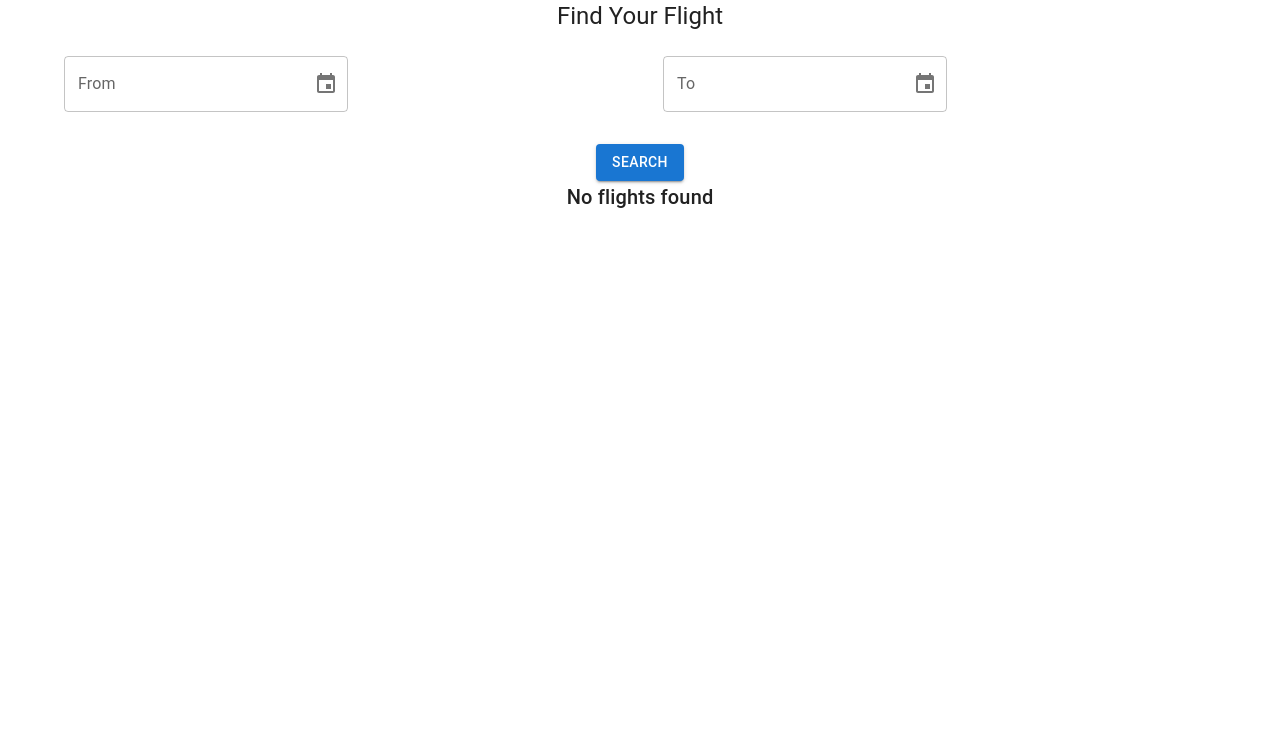
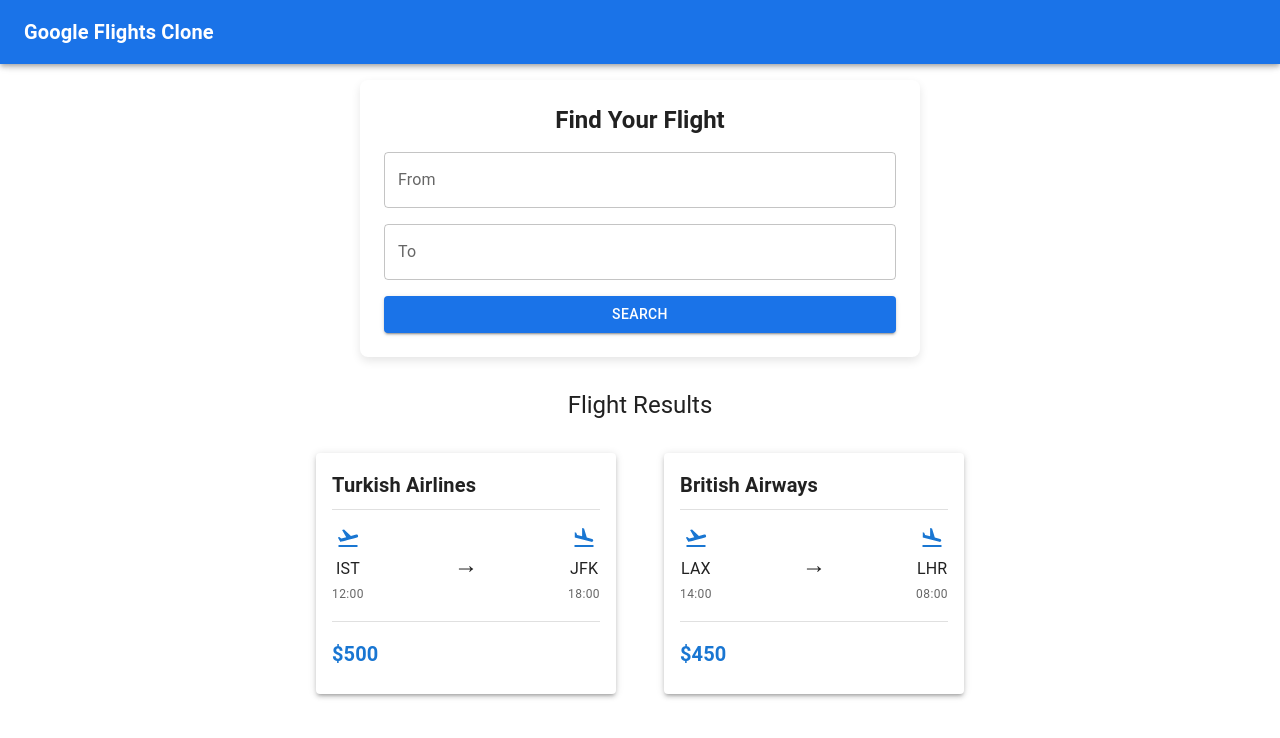
Before and after one commit to akkayaburak/google-flights-clone, a React (Create React App) app: page / in a window 1280 px wide. Shown: the top 738 px of the page. Built offline with nearby package versions, Linux system fonts and the light colour scheme.

Commit message:
style changes

```diff
--- a/package.json
+++ b/package.json
@@ -5,6 +5,7 @@
   "dependencies": {
     "@emotion/react": "^11.14.0",
     "@emotion/styled": "^11.14.0",
+    "@mui/icons-material": "^6.4.3",
     "@mui/material": "^6.4.3",
     "@mui/x-date-pickers": "^7.26.0",
     "axios": "^1.7.9",
--- a/src/App.tsx
+++ b/src/App.tsx
@@ -1,18 +1,21 @@
-// src/App.tsx
 import React from "react";
 import { CssBaseline, ThemeProvider } from "@mui/material";
 import { BrowserRouter as Router, Routes, Route } from "react-router-dom";
 import theme from "./theme";
-import Home from "./pages/Home"; // Home bileşenini import et
+import Header from "./layouts/Header";
+import Home from "./pages/Home";
 
 const App: React.FC = () => {
   return (
     <ThemeProvider theme={theme}>
       <CssBaseline />
       <Router>
-        <Routes>
-          <Route path="/" element={<Home />} />
-        </Routes>
+        <Header />
+        <div style={{ marginTop: "80px" }}>
+          <Routes>
+            <Route path="/" element={<Home />} />
+          </Routes>
+        </div>
       </Router>
     </ThemeProvider>
   );
--- a/src/api/flights.ts
+++ b/src/api/flights.ts
@@ -1,5 +1,5 @@
 import axios from "axios";
-import { FlightSearchParams, FlightResponse } from "../types";
+import { FlightResponse, FlightSearchParams } from "../features/search/types";
 
 const API_HOST = "sky-scrapper.p.rapidapi.com";
 const API_KEY = process.env.REACT_APP_RAPIDAPI_KEY || "";
--- a/src/components/FlightCard.tsx
+++ b/src/components/FlightCard.tsx
@@ -1,19 +1,44 @@
 import React from "react";
-import { Card, CardContent, Typography, Box } from "@mui/material";
-import { Flight } from "../types";
-
-interface FlightCardProps {
-  flight: Flight;
-}
+import { Card, CardContent, Typography, Box, Divider } from "@mui/material";
+import FlightTakeoffIcon from "@mui/icons-material/FlightTakeoff";
+import FlightLandIcon from "@mui/icons-material/FlightLand";
+import { FlightCardProps } from "../types";
 
 const FlightCard: React.FC<FlightCardProps> = ({ flight }) => {
   return (
-    <Card sx={{ mb: 2, p: 2 }}>
+    <Card sx={{ minWidth: 300, maxWidth: 400, m: 2, boxShadow: 3 }}>
       <CardContent>
-        <Typography variant="h6" sx={{ fontWeight: "bold" }}>
-          {flight.from} to {flight.to}
+        <Typography variant="h6" sx={{ fontWeight: "bold", mb: 1 }}>
+          {flight.airline}
         </Typography>
-        <Typography variant="body1">Price: ${flight.price}</Typography>
+
+        <Divider sx={{ mb: 2 }} />
+
+        <Box display="flex" justifyContent="space-between" alignItems="center">
+          <Box textAlign="center">
+            <FlightTakeoffIcon color="primary" />
+            <Typography variant="body1">{flight.from}</Typography>
+            <Typography variant="caption" color="text.secondary">
+              {flight.departureTime}
+            </Typography>
+          </Box>
+
+          <Typography variant="h5">→</Typography>
+
+          <Box textAlign="center">
+            <FlightLandIcon color="primary" />
+            <Typography variant="body1">{flight.to}</Typography>
+            <Typography variant="caption" color="text.secondary">
+              {flight.arrivalTime}
+            </Typography>
+          </Box>
+        </Box>
+
+        <Divider sx={{ my: 2 }} />
+
+        <Typography variant="h6" color="primary" sx={{ fontWeight: "bold" }}>
+          {flight.price}
+        </Typography>
       </CardContent>
     </Card>
   );
--- a/src/components/FlightResults.tsx
+++ b/src/components/FlightResults.tsx
@@ -1,22 +1,30 @@
 import React from "react";
-import { Box, Typography } from "@mui/material";
+import { Grid, Typography, Box } from "@mui/material";
 import FlightCard from "./FlightCard";
-import { Flight } from "../types";
-
-interface FlightResultsProps {
-  flights: Flight[];
-}
+import { FlightResultsProps } from "../types";
 
 const FlightResults: React.FC<FlightResultsProps> = ({ flights }) => {
+  if (flights.length === 0) {
+    return (
+      <Typography variant="h6" textAlign="center" sx={{ mt: 4 }}>
+        No flights found.
+      </Typography>
+    );
+  }
+
   return (
-    <Box>
-      {flights.length > 0 ? (
-        flights.map((flight) => <FlightCard key={flight.id} flight={flight} />)
-      ) : (
-        <Typography variant="h6" sx={{ textAlign: "center" }}>
-          No flights found
-        </Typography>
-      )}
+    <Box sx={{ mt: 4 }}>
+      <Typography variant="h5" textAlign="center" sx={{ mb: 2 }}>
+        Flight Results
+      </Typography>
+
+      <Grid container spacing={2} justifyContent="center">
+        {flights.map((flight, index) => (
+          <Grid item key={index}>
+            <FlightCard flight={flight} />
+          </Grid>
+        ))}
+      </Grid>
     </Box>
   );
 };
--- a/src/features/search/SearchForm.tsx
+++ b/src/features/search/SearchForm.tsx
@@ -1,8 +1,8 @@
 import React, { useState } from "react";
 import { TextField, Button, Box, Typography } from "@mui/material";
-import { DesktopDatePicker } from "@mui/x-date-pickers/DesktopDatePicker";
 import { LocalizationProvider } from "@mui/x-date-pickers/LocalizationProvider";
 import { AdapterDateFns } from "@mui/x-date-pickers/AdapterDateFns";
+import { DatePicker } from "@mui/x-date-pickers";
 
 interface SearchFormProps {
   onSearch: (from: Date | null, to: Date | null) => void;
@@ -26,45 +26,45 @@
           alignItems="center"
           justifyContent="center"
           gap={2}
+          p={3}
+          sx={{
+            backgroundColor: "white",
+            borderRadius: 2,
+            boxShadow: "0px 4px 10px rgba(0, 0, 0, 0.1)",
+            width: "100%",
+            maxWidth: "600px",
+            mx: "auto",
+          }}
         >
-          <Typography
-            variant="h5"
-            gutterBottom
-            sx={{ width: "100%", textAlign: "center" }}
-          >
+          <Typography variant="h5" fontWeight="bold">
             Find Your Flight
           </Typography>
 
-          <Box
-            display="flex"
-            justifyContent="space-between"
-            width="100%"
-            gap={2}
-          >
-            <Box width="48%">
-              <DesktopDatePicker
+          <Box display="flex" flexWrap="wrap" gap={2} width="100%">
+            <DatePicker
               label="From"
               value={from}
               onChange={(newValue) => setFrom(newValue)}
-                // renderInput={(params) => <TextField {...params} fullWidth />}
+              slotProps={{ textField: { fullWidth: true } }}
             />
-            </Box>
 
-            <Box width="48%">
-              <DesktopDatePicker
+            <DatePicker
               label="To"
               value={to}
               onChange={(newValue) => setTo(newValue)}
-                // renderInput={(params) => <TextField {...params} fullWidth />}
+              slotProps={{ textField: { fullWidth: true } }}
             />
-            </Box>
           </Box>
 
           <Button
             variant="contained"
             color="primary"
             type="submit"
-            sx={{ mt: 2 }}
+            sx={{
+              width: "100%",
+              backgroundColor: "#1a73e8",
+              "&:hover": { backgroundColor: "#1669c1" },
+            }}
           >
             Search
           </Button>
--- /dev/null
+++ b/src/layouts/Header.tsx
@@ -0,0 +1,16 @@
+import React from "react";
+import { AppBar, Toolbar, Typography } from "@mui/material";
+
+const Header: React.FC = () => {
+  return (
+    <AppBar position="fixed" sx={{ backgroundColor: "#1a73e8" }}>
+      <Toolbar>
+        <Typography variant="h6" sx={{ fontWeight: "bold" }}>
+          Google Flights Clone
+        </Typography>
+      </Toolbar>
+    </AppBar>
+  );
+};
+
+export default Header;
--- a/src/pages/Home.tsx
+++ b/src/pages/Home.tsx
@@ -1,27 +1,35 @@
-// src/pages/Home.tsx
 import React, { useState } from "react";
+import { Container, Box } from "@mui/material";
 import FlightResults from "../components/FlightResults";
+import { Flight } from "../types";
 import SearchForm from "../features/search/SearchForm";
-import { Flight } from "../types"; // Flight tipini import et
-import { Container } from "@mui/material";
 
 const Home: React.FC = () => {
-  const [flights, setFlights] = useState<Flight[]>([]);
-
-  const handleSearch = (from: Date | null, to: Date | null) => {
-    if (from && to) {
-      const fetchedFlights: Flight[] = [
-        { id: "1", from: "New York", to: "London", price: 500 },
-        { id: "2", from: "Paris", to: "Berlin", price: 200 },
-      ];
-      setFlights(fetchedFlights);
-    }
-  };
+  const [flights, setFlights] = useState<Flight[]>([
+    {
+      from: "IST",
+      to: "JFK",
+      departureTime: "12:00",
+      arrivalTime: "18:00",
+      price: "$500",
+      airline: "Turkish Airlines",
+    },
+    {
+      from: "LAX",
+      to: "LHR",
+      departureTime: "14:00",
+      arrivalTime: "08:00",
+      price: "$450",
+      airline: "British Airways",
+    },
+  ]);
 
   return (
     <Container>
-      <SearchForm onSearch={handleSearch} />
-      <FlightResults flights={flights} />
+      <Box display="flex" flexDirection="column" alignItems="center">
+        <SearchForm onSearch={() => {}} />
+        <FlightResults flights={flights} />
+      </Box>
     </Container>
   );
 };
```
Also changed, not shown: src/features/search/types.ts (+17 -3 lines), src/globalStyles.ts (added, +15 -0 lines), src/types/index.ts (+14 -12 lines), 1 other file (tests, documents, lock files or other folders). Lines whose indentation alone changed are shown as unchanged.
